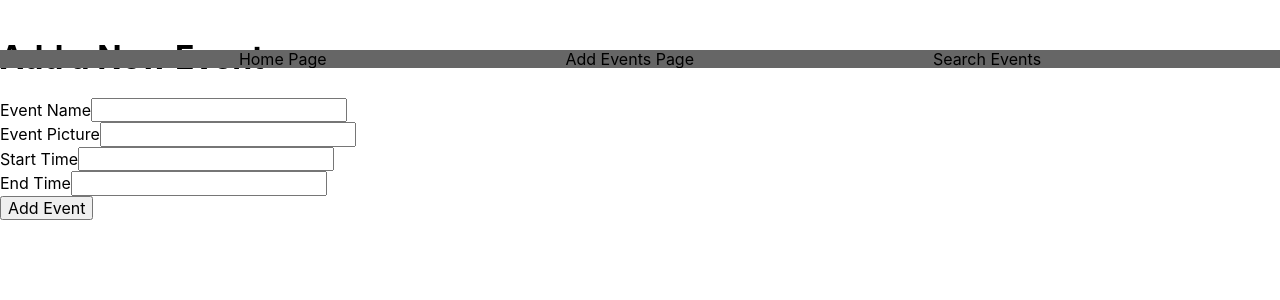
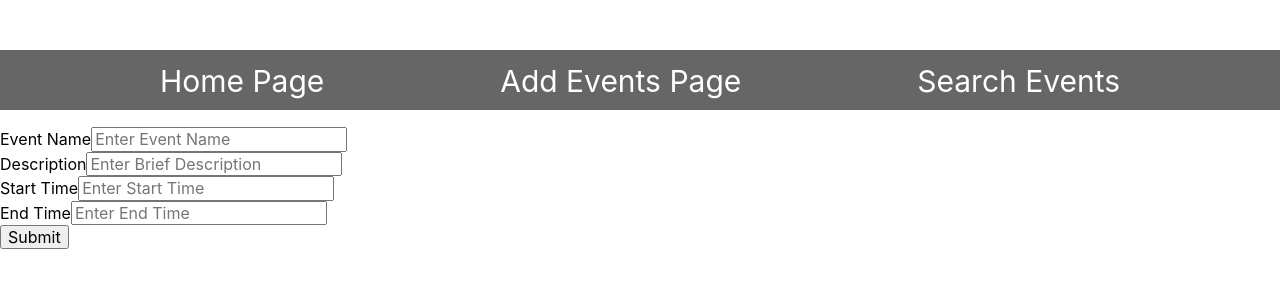
Before and after one commit to ThomasO328/Milestone-project, a React (Create React App) app in the folder client/: page / in a window 1280 px wide. Both pictures are taken after a click on the item "Add Events Page". Shown: the top 300 px of the page. Built offline with nearby package versions, Linux system fonts and the light colour scheme; no server answers.

Commit message:
Added New Chnages to Add Event and Search Page

```diff
--- a/client/src/App.css
+++ b/client/src/App.css
@@ -39,6 +39,14 @@
 
 
 
+
+
+
+
+
+
+/* Home Page Css */
+
 img {
   position: absolute;
   margin:0;
@@ -52,6 +60,7 @@ ul {
     justify-content: space-evenly;
     position: relative;
     top: 50px;
+    height: 60px;
     list-style-type: none;
     margin: 0;
     padding: 0;
@@ -64,11 +73,11 @@ ul {
     float: left;
   }
 
-  li a {
+  li {
     display: block;
     color: white;
     text-align: center;
-    font-size: 20px;
+    font-size: 30px;
     padding: 14px 16px;
     text-decoration: none;
   }
--- a/client/src/App.js
+++ b/client/src/App.js
@@ -4,7 +4,7 @@ import "./App.css";
 import axios from 'axios';
 import React from 'react';
 import Data from './data/EventData'
-import Search from './components/Search'
+import SearchPage from './components/SearchPage'
 import AddEvent from "./components/new"
 import Dummy1 from "./components/Dummy1"
 import Dummy2 from "./components/Dummy2"
@@ -20,30 +20,6 @@ function App() {
       setData(response.data.events);
     });
   }, []);
-
-//   useEffect
-//   axios.post('/', (req, res) => {
-//     if (req.body.pic === '') { req.body.pic = undefined }
-//     if (req.body.city === '') { req.body.city = undefined }
-//     if (req.body.state === '') { req.body.state = undefined }
-//     db.Event.create(req.body)
-//         .then(() => {
-//             res.redirect('/events')
-//         })
-//         .catch(err => {
-//             if (err && err.name == 'ValidationError') {
-//                 let message = 'Validation Error: '
-//                 for (var field in err.errors) {
-//                     message += `${field} was ${err.errors[field].value}. ${err.errors[field].message}\n`
-//                 }
-//                 res.render('events/new', { message })
-//             }
-//             else {
-//                 res.render('error404')
-//             }
-//         })
-// })
-
 
   return (
     <div>
@@ -63,13 +39,12 @@ function App() {
       {
         currentLink === "Eventpage" && (
           // <AddEvent />
-          <AddEvent />
+          <AddEvent setCurrentLink={setCurrentLink}/>
         )
       }
       {
         currentLink === "Searchpage" && (
-            <Search details={Data}/>
-
+            <SearchPage/>
         )
       }
     </div>
--- a/client/src/components/Search.js
+++ b/client/src/components/Search.js
@@ -1,13 +1,12 @@
 import React, {useState} from 'react';
 import Scroll from './Scroll'
 import SearchList from './SearchList';
-import Data from '../Data/EventData'
 
-function Search({Data}) {
+function Search({details}) {
     const [searchField, setSearchField] = useState("");
     const [searchShow, setSearchShow] = useState(false)
 
-    const filteredEvent = Data.filter(
+    const filteredEvent = details.filter(
         event=> {
             return(
                 event.name.toLowerCase().includes(searchField.toLowerCase())
@@ -46,7 +45,6 @@ function Search({Data}) {
             {searchList()}
         </section>
     )
-
 }
 
 export default Search;
--- /dev/null
+++ b/client/src/components/SearchPage.js
@@ -0,0 +1,13 @@
+import React from 'react'
+import Search from './Search'
+import Data from '../data/EventData'
+
+function SearchPage() {
+    return(
+        <div className="tc bg-white ma0 pa4 min-vh-100">
+            <Search details={Data}/>
+        </div>
+    )
+}
+
+export default SearchPage;
--- /dev/null
+++ b/client/src/components/new.css
@@ -0,0 +1,5 @@
+h1 {
+    text-align: center;
+    margin-top: 200px;
+    font-size: 70px;
+  }
--- a/client/src/components/new.js
+++ b/client/src/components/new.js
@@ -1,126 +1,133 @@
-import react from "react"
+// import react from "react";
+// import "./new.css";
 
-const AddEvent = () => {
-    return (
-        <main>
-          <h1>Add a New Event</h1>
-          <form method="POST" action="/events">
-            <div className="form-group">
-              <label htmlFor="name">Event Name</label>
-              <input className="form-control" id="name" name="name" required />
+// const AddEvent = () => {
+//     const submitHandler = () => {
+//       // method="POST" action="/events"
+//     }
+
+//     return (
+//         <main>
+//           <h1>Add a New Event</h1>
+//           <form onSubmit={submitHandler}>
+//             <div className="form-group">
+//               <label htmlFor="name">Event Name</label>
+//               <input className="form-control" id="name" name="name" required />
+//             </div>
+//             <div className="form-group">
+//               <label htmlFor="description">Description</label>
+//               <input className="form-control" id="description" name="description" required />
+//             </div>
+//             <div className="form-group">
+//               <label htmlFor="start">Start Time</label>
+//               <input className="form-control" id="start" name="start" required />
+//             </div>
+//             <div className="form-group">
+//               <label htmlFor="end">End Time</label>
+//               <input className="form-control" id="end" name="end" required />
+//             </div>
+//             <div className="form-group">
+//               <label htmlFor="date">Date</label>
+//               <input className="form-control" id="date" name="date" required />
+//             </div>
+//             <input className="btn btn-primary" type="submit" value="Add Event" />
+//         </form>
+
+//         </main>
+//     )
+//   }
+
+//   export default AddEvent
+
+import axios from "axios";
+import React, { useState } from "react";
+
+export default function AddEvent({setCurrentLink}) {
+
+  const [events, setEvent] = useState({
+    eventname: "",
+    description: "",
+    start: "",
+    end: "",
+  });
+
+  const { eventname, description, start, end } = events;
+
+  const onInputChange = (e) => {
+    setEvent({ ...events, [e.target.name]: e.target.value });
+  };
+
+  const onSubmit = async (e) => {
+    e.preventDefault();
+    await axios.post("/events", events);
+    setCurrentLink("Homepage")
+  };
+
+  return (
+    <div className="container">
+      <div className="row">
+        <div className="col-md-6 offset-md-3 border rounded p-4 mt-2 shadow">
+          <h2 className="text-center m-4">Add Event</h2>
+
+          <form onSubmit={(e) => onSubmit(e)}>
+            <div className="mb-3">
+              <label htmlFor="Eventname" className="form-label">
+                Event Name
+              </label>
+              <input
+                type={"text"}
+                className="form-control"
+                placeholder="Enter Event Name"
+                name="eventname"
+                value={eventname}
+                onChange={(e) => onInputChange(e)}
+              />
             </div>
-            <div className="form-group">
-              <label htmlFor="pic">Event Picture</label>
-              <input className="form-control" id="pic" name="pic" required />
+            <div className="mb-3">
+              <label htmlFor="Description" className="form-label">
+                Description
+              </label>
+              <input
+                type={"text"}
+                className="form-control"
+                placeholder="Enter Brief Description"
+                name="Description"
+                value={description}
+                onChange={(e) => onInputChange(e)}
+              />
             </div>
-            <div className="form-group">
-              <label htmlFor="start">Start Time</label>
-              <input className="form-control" id="start" name="start" required />
+            <div className="mb-3">
+              <label htmlFor="Start" className="form-label">
+                Start Time
+              </label>
+              <input
+                type={"text"}
+                className="form-control"
+                placeholder="Enter Start Time"
+                name="start"
+                value={start}
+                onChange={(e) => onInputChange(e)}
+              />
             </div>
-            <div className="form-group">
-              <label htmlFor="end">End Time</label>
-              <input className="form-control" id="end" name="end" required />
+            <div className="mb-3">
+              <label htmlFor="End" className="form-label">
+                End Time
+              </label>
+              <input
+                type={"text"}
+                className="form-control"
+                placeholder="Enter End Time"
+                name="end"
+                value={end}
+                onChange={(e) => onInputChange(e)}
+              />
             </div>
-            <input className="btn btn-primary" type="submit" value="Add Event" />
-        </form>
-
-        </main>
-    )
-  }
-
-  export default AddEvent
-
-// import axios from "axios";
-// import React, { useState } from "react";
-// import { Link, useNavigate } from "react-router-dom";
-
-// export default function AddEvent() {
-//   let navigate = useNavigate();
-
-//   const [events, setEvent] = useState({
-//     eventname: "",
-//     description: "",
-//     start: "",
-//     end: "",
-//   });
-
-//   const { eventname, description, start, end } = events;
-
-//   const onInputChange = (e) => {
-//     setEvent({ ...events, [e.target.name]: e.target.value });
-//   };
-
-//   const onSubmit = async (e) => {
-//     e.preventDefault();
-//     await axios.post("/events", events);
-//     navigate("/");
-//   };
-
-//   return (
-//     <div className="container">
-//       <div className="row">
-//         <div className="col-md-6 offset-md-3 border rounded p-4 mt-2 shadow">
-//           <h2 className="text-center m-4">Add Event</h2>
-
-//           <form onSubmit={(e) => onSubmit(e)}>
-//             <div className="mb-3">
-//               <label htmlFor="Eventname" className="form-label">
-//                 Event Name
-//               </label>
-//               <input
-//                 type={"text"}
-//                 className="form-control"
-//                 placeholder="Enter Event Name"
-//                 name="eventname"
-//                 value={eventname}
-//                 onChange={(e) => onInputChange(e)}
-//               />
-//             </div>
-//             <div className="mb-3">
-//               <label htmlFor="Description" className="form-label">
-//                 Description
-//               </label>
-//               <input
-//                 type={"text"}
-//                 className="form-control"
-//                 placeholder="Enter Brief Description"
-//                 name="Description"
-//                 value={description}
-//                 onChange={(e) => onInputChange(e)}
-//               />
-//             </div>
-//             <div className="mb-3">
-//               <label htmlFor="Start" className="form-label">
-//                 Start Time
-//               </label>
-//               <input
-//                 type={"text"}
-//                 className="form-control"
-//                 placeholder="Enter Start Time"
-//                 name="start"
-//                 value={start}
-//                 onChange={(e) => onInputChange(e)}
-//               />
-//             </div>
-//             <div className="mb-3">
-//               <label htmlFor="End" className="form-label">
-//                 End Time
-//               </label>
-//               <input
-//                 type={"text"}
-//                 className="form-control"
-//                 placeholder="Enter End Time"
-//                 name="end"
-//                 value={end}
-//                 onChange={(e) => onInputChange(e)}
-//               />
-//             </div>
-//             <button type="submit" className="btn btn-outline-primary">
-//               Submit
-//             </button>
-//           </form>
-//         </div>
-//       </div>
-//     </div>
-//   );
-// }
+            <button type="submit" className="btn btn-outline-primary">
+              Submit
+            </button>
+          </form>
+        </div>
+      </div>
+    </div>
+  );
+}
```
Also changed, not shown: 1 other file (tests, documents, lock files or other folders).
